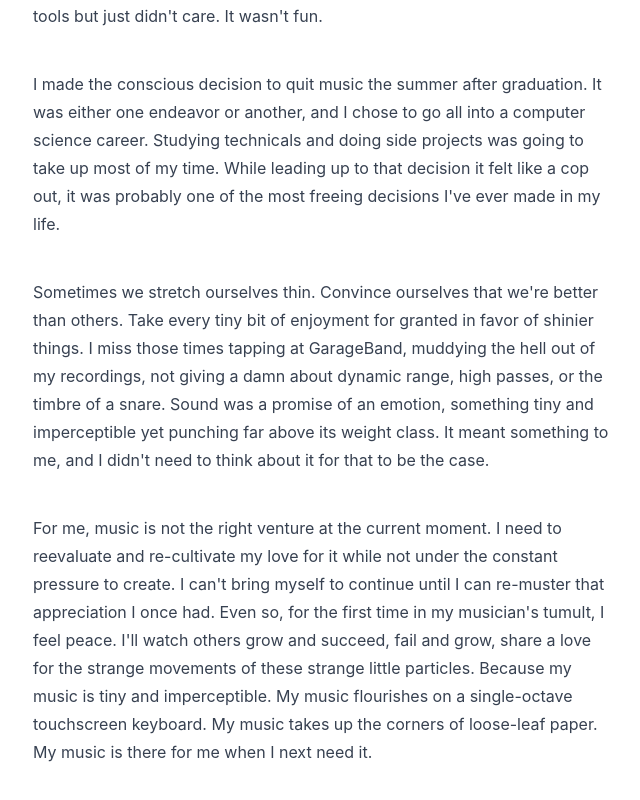
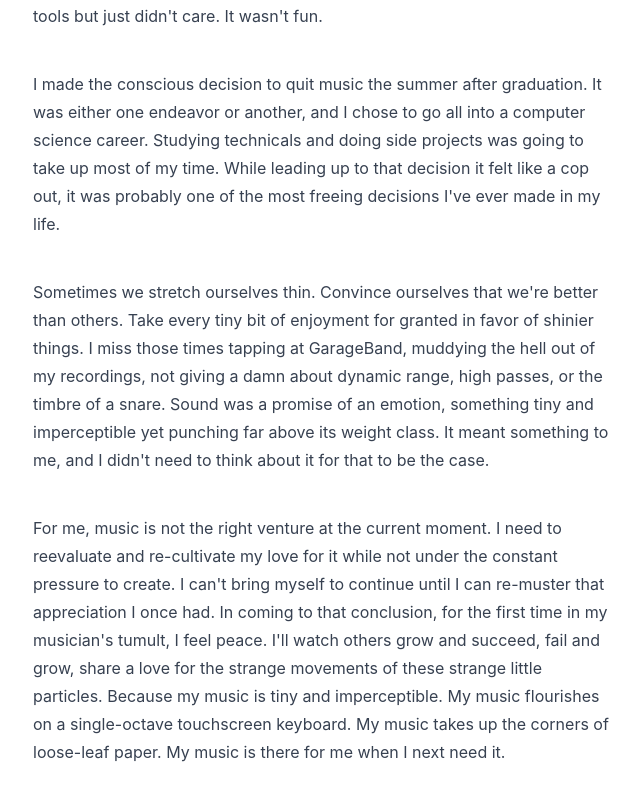
Before and after one commit to andrewjleung/andrewjleung.me, a Next.js app: page /blog/quitters in a window 1280 px wide. Shown: the part 3086-3886 px from the top of the page, without its empty margins (319-959 px from the left). Built offline with nearby package versions, Linux system fonts and the light colour scheme.

Commit message:
Make the writing better lol

```diff
--- a/pages/blog/quitters.mdx
+++ b/pages/blog/quitters.mdx
@@ -32,6 +32,6 @@ I made the conscious decision to quit music the summer after graduation. It was
 
 Sometimes we stretch ourselves thin. Convince ourselves that we're better than others. Take every tiny bit of enjoyment for granted in favor of shinier things. I miss those times tapping at GarageBand, muddying the hell out of my recordings, not giving a damn about dynamic range, high passes, or the timbre of a snare. Sound was a promise of an emotion, something tiny and imperceptible yet punching far above its weight class. It meant something to me, and I didn't need to think about it for that to be the case.
 
-For me, music is not the right venture at the current moment. I need to reevaluate and re-cultivate my love for it while not under the constant pressure to create. I can't bring myself to continue until I can re-muster that appreciation I once had. Even so, for the first time in my musician's tumult, I feel peace. I'll watch others grow and succeed, fail and grow, share a love for the strange movements of these strange little particles. Because my music is tiny and imperceptible. My music flourishes on a single-octave touchscreen keyboard. My music takes up the corners of loose-leaf paper. My music is there for me when I next need it.
+For me, music is not the right venture at the current moment. I need to reevaluate and re-cultivate my love for it while not under the constant pressure to create. I can't bring myself to continue until I can re-muster that appreciation I once had. In coming to that conclusion, for the first time in my musician's tumult, I feel peace. I'll watch others grow and succeed, fail and grow, share a love for the strange movements of these strange little particles. Because my music is tiny and imperceptible. My music flourishes on a single-octave touchscreen keyboard. My music takes up the corners of loose-leaf paper. My music is there for me when I next need it.
 
 export default ({ children }) => <BlogLayout>{children}</BlogLayout>;
```
